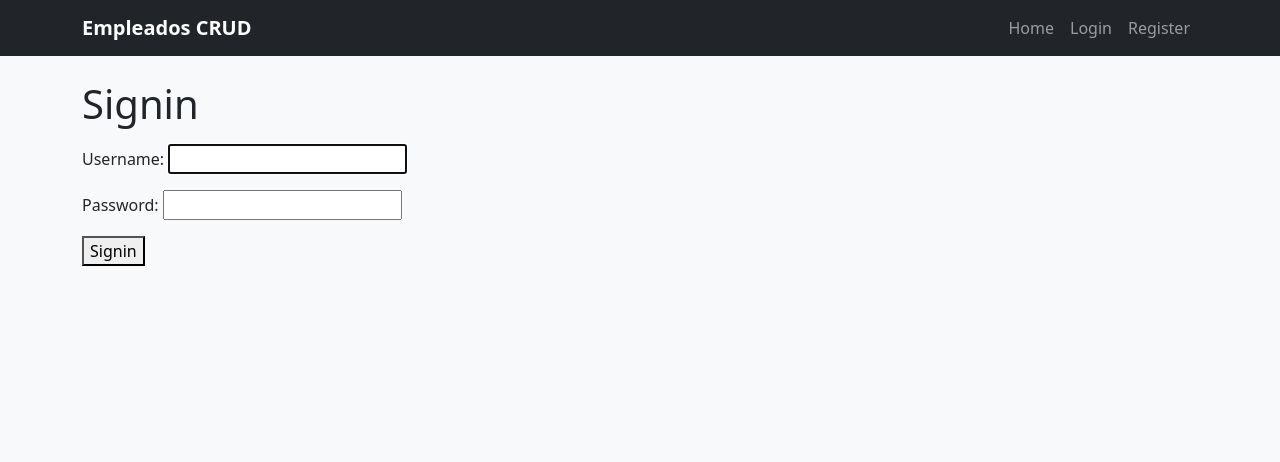
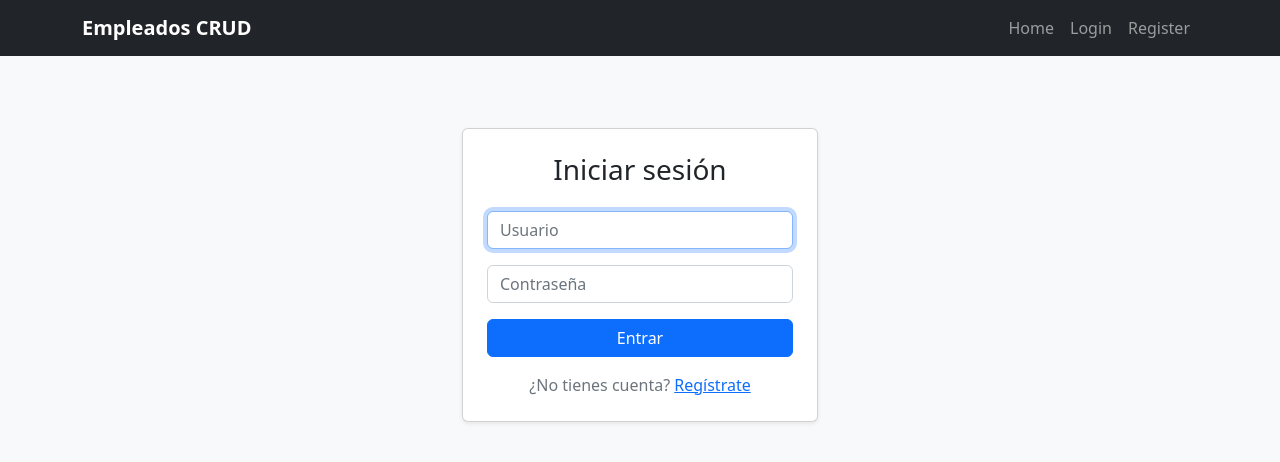
Before and after one commit to dmero10/django-crud-empleados, a Django app: page /signin/ in a window 1280 px wide. Shown: the top 462 px of the page. Run offline with Django 4.2, Linux system fonts and the light colour scheme.

Commit message:
Rediseño limpio de login y registro

```diff
--- a/tasks/templates/signin.html
+++ b/tasks/templates/signin.html
@@ -1,19 +1,36 @@
 {% extends "base.html" %}
 
 {% block content %}
+<div class="row justify-content-center">
+  <div class="col-md-4">
+    <div class="card shadow-sm mt-5">
+      <div class="card-body p-4">
+        <h3 class="text-center mb-4">Iniciar sesión</h3>
 
-<h1>Signin</h1>
+        {% if error %}
+        <div class="alert alert-danger py-2" role="alert">
+          {{ error }}
+        </div>
+        {% endif %}
 
-<p>
-{{error}}
-</p>
+        <form action="/signin/" method="POST">
+          {% csrf_token %}
+          <div class="mb-3">
+            <input type="text" name="username" class="form-control" placeholder="Usuario" required autofocus>
+          </div>
+          <div class="mb-3">
+            <input type="password" name="password" class="form-control" placeholder="Contraseña" required>
+          </div>
+          <div class="d-grid">
+            <button class="btn btn-primary">Entrar</button>
+          </div>
+        </form>
 
-<form action="/signin/" method="POST">
-  {% csrf_token %}
-  {{form.as_p}}
-  <button>
-    Signin
-  </button>
-</form>
-
+        <p class="text-center text-muted mt-3 mb-0">
+          ¿No tienes cuenta? <a href="/signup/">Regístrate</a>
+        </p>
+      </div>
+    </div>
+  </div>
+</div>
 {% endblock %}
```
Also changed, not shown: tasks/templates/signup.html (+34 -8 lines).
